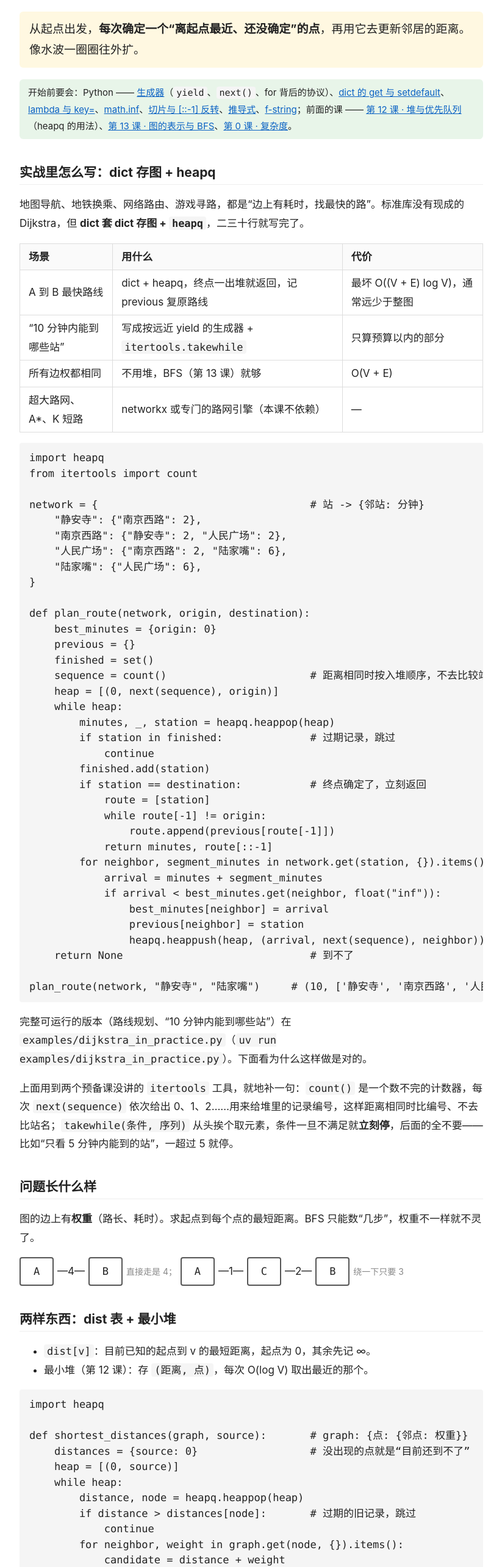
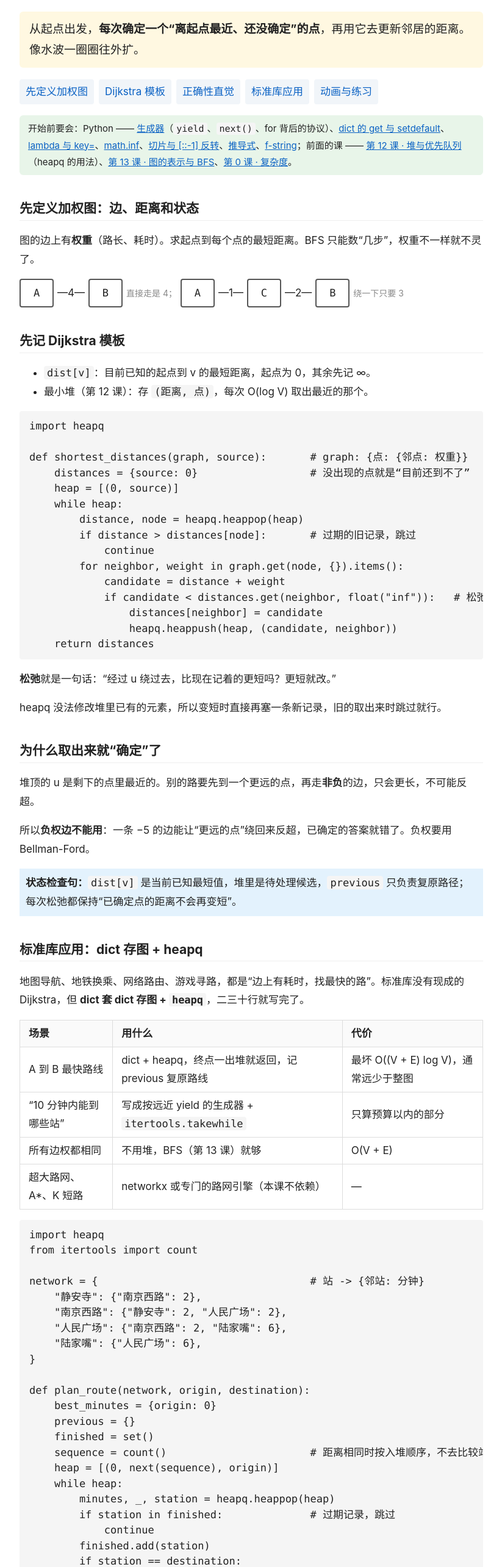
Before and after one commit to redreamality/2026-11_algorithms, a plain HTML site: page lessons/16-dijkstra.html in a window 1280 px wide. Shown: the part 140-2709 px from the top of the page at 61% size, without its empty margins (228-1051 px from the left). Drawn offline with Linux system fonts and the light colour scheme.

Commit message:
reorganize lesson 16-dijkstra

```diff
--- a/lessons/16-dijkstra.html
+++ b/lessons/16-dijkstra.html
@@ -15,15 +15,62 @@
   .graph .edge.relax { stroke: #e65100; stroke-width: 5; }
   .graph .edge.nope { stroke: #999; stroke-width: 5; stroke-dasharray: 6 4; }
   .box.fixed { background: #c8e6c9; border-color: #2e7d32; }
+  .lesson-route { display: flex; gap: 8px; flex-wrap: wrap; margin: 12px 0 18px; }
+  .lesson-route a { background: #f1f5f9; padding: 5px 10px; border-radius: 4px; text-decoration: none; }
+  .template-note { margin: 8px 0; padding: 8px 10px; background: #e3f2fd; }
 </style>
 </head>
 <body>
 <p><a href="index.html">← 目录</a></p>
 <h1>第 16 课 · 最短路径（Dijkstra）</h1>
 <p class="one-line">从起点出发，<b>每次确定一个“离起点最近、还没确定”的点</b>，再用它去更新邻居的距离。像水波一圈圈往外扩。</p>
+<nav class="lesson-route" aria-label="本课内容">
+  <a href="#model">先定义加权图</a>
+  <a href="#template">Dijkstra 模板</a>
+  <a href="#correctness">正确性直觉</a>
+  <a href="#practice">标准库应用</a>
+  <a href="#demo">动画与练习</a>
+</nav>
 <p class="prereq">开始前要会：Python —— <a href="python-basics.html#generator">生成器</a>（<code>yield</code>、<code>next()</code>、for 背后的协议）、<a href="python-basics.html#dict-tools">dict 的 get 与 setdefault</a>、<a href="python-basics.html#lambda-key">lambda 与 key=</a>、<a href="python-basics.html#numbers">math.inf</a>、<a href="python-basics.html#loop-tools">切片与 [::-1] 反转</a>、<a href="python-basics.html#comprehension">推导式</a>、<a href="python-basics.html#fstring">f-string</a>；前面的课 —— <a href="12-heap.html">第 12 课 · 堆与优先队列</a>（heapq 的用法）、<a href="13-graph-traversal.html">第 13 课 · 图的表示与 BFS</a>、<a href="00-complexity.html">第 0 课 · 复杂度</a>。</p>
 
-<h2>实战里怎么写：dict 存图 + heapq</h2>
+<h2 id="model">先定义加权图：边、距离和状态</h2>
+<p>图的边上有<b>权重</b>（路长、耗时）。求起点到每个点的最短距离。BFS 只能数“几步”，权重不一样就不灵了。</p>
+<div class="row">
+  <span class="box">A</span><span>—4—</span><span class="box">B</span>
+  <span class="label">直接走是 4；</span>
+  <span class="box">A</span><span>—1—</span><span class="box">C</span><span>—2—</span><span class="box">B</span>
+  <span class="label">绕一下只要 3</span>
+</div>
+
+<h2 id="template">先记 Dijkstra 模板</h2>
+<ul>
+  <li><code>dist[v]</code>：目前已知的起点到 v 的最短距离，起点为 0，其余先记 ∞。</li>
+  <li>最小堆（第 12 课）：存 <code>(距离, 点)</code>，每次 O(log V) 取出最近的那个。</li>
+</ul>
+<pre>import heapq
+
+def shortest_distances(graph, source):       # graph: {点: {邻点: 权重}}
+    distances = {source: 0}                  # 没出现的点就是“目前还到不了”
+    heap = [(0, source)]
+    while heap:
+        distance, node = heapq.heappop(heap)
+        if distance &gt; distances[node]:       # 过期的旧记录，跳过
+            continue
+        for neighbor, weight in graph.get(node, {}).items():
+            candidate = distance + weight
+            if candidate &lt; distances.get(neighbor, float("inf")):   # 松弛：经过 node 去 neighbor 更近
+                distances[neighbor] = candidate
+                heapq.heappush(heap, (candidate, neighbor))
+    return distances</pre>
+<p><b>松弛</b>就是一句话：“经过 u 绕过去，比现在记着的更短吗？更短就改。”</p>
+<p>heapq 没法修改堆里已有的元素，所以变短时直接再塞一条新记录，旧的取出来时跳过就行。</p>
+
+<h2 id="correctness">为什么取出来就“确定”了</h2>
+<p>堆顶的 u 是剩下的点里最近的。别的路要先到一个更远的点，再走<b>非负</b>的边，只会更长，不可能反超。</p>
+<p>所以<b>负权边不能用</b>：一条 −5 的边能让“更远的点”绕回来反超，已确定的答案就错了。负权要用 Bellman-Ford。</p>
+<p class="template-note"><b>状态检查句：</b><code>dist[v]</code> 是当前已知最短值，堆里是待处理候选，<code>previous</code> 只负责复原路径；每次松弛都保持“已确定点的距离不会再变短”。</p>
+
+<h2 id="practice">标准库应用：dict 存图 + heapq</h2>
 <p>地图导航、地铁换乘、网络路由、游戏寻路，都是“边上有耗时，找最快的路”。标准库没有现成的 Dijkstra，但 <b>dict 套 dict 存图 + <code>heapq</code></b>，二三十行就写完了。</p>
 <table>
   <tr><th>场景</th><th>用什么</th><th>代价</th></tr>
@@ -53,7 +100,7 @@ def plan_route(network, origin, destination):
         if station in finished:              # 过期记录，跳过
             continue
         finished.add(station)
-        if station == destination:           # 终点确定了，立刻返回
+        if station == destination:
             route = [station]
             while route[-1] != origin:
                 route.append(previous[route[-1]])
@@ -64,47 +111,10 @@ def plan_route(network, origin, destination):
                 best_minutes[neighbor] = arrival
                 previous[neighbor] = station
                 heapq.heappush(heap, (arrival, next(sequence), neighbor))
-    return None                              # 到不了
-
-plan_route(network, "静安寺", "陆家嘴")     # (10, ['静安寺', '南京西路', '人民广场', '陆家嘴'])</pre>
+    return None</pre>
+<p><code>plan_route(network, "静安寺", "陆家嘴")</code> 会得到 <code>(10, ['静安寺', '南京西路', '人民广场', '陆家嘴'])</code>。</p>
 <p>完整可运行的版本（路线规划、“10 分钟内能到哪些站”）在 <code>examples/dijkstra_in_practice.py</code>（<code>uv run examples/dijkstra_in_practice.py</code>）。下面看为什么这样做是对的。</p>
 <p>上面用到两个预备课没讲的 <code>itertools</code> 工具，就地补一句：<code>count()</code> 是一个数不完的计数器，每次 <code>next(sequence)</code> 依次给出 0、1、2……用来给堆里的记录编号，这样距离相同时比编号、不去比站名；<code>takewhile(条件, 序列)</code> 从头挨个取元素，条件一旦不满足就<b>立刻停</b>，后面的全不要——比如“只看 5 分钟内能到的站”，一超过 5 就停。</p>
-
-<h2>问题长什么样</h2>
-<p>图的边上有<b>权重</b>（路长、耗时）。求起点到每个点的最短距离。BFS 只能数“几步”，权重不一样就不灵了。</p>
-<div class="row">
-  <span class="box">A</span><span>—4—</span><span class="box">B</span>
-  <span class="label">直接走是 4；</span>
-  <span class="box">A</span><span>—1—</span><span class="box">C</span><span>—2—</span><span class="box">B</span>
-  <span class="label">绕一下只要 3</span>
-</div>
-
-<h2>两样东西：dist 表 + 最小堆</h2>
-<ul>
-  <li><code>dist[v]</code>：目前已知的起点到 v 的最短距离，起点为 0，其余先记 ∞。</li>
-  <li>最小堆（第 12 课）：存 <code>(距离, 点)</code>，每次 O(log V) 取出最近的那个。</li>
-</ul>
-<pre>import heapq
-
-def shortest_distances(graph, source):       # graph: {点: {邻点: 权重}}
-    distances = {source: 0}                  # 没出现的点就是“目前还到不了”
-    heap = [(0, source)]
-    while heap:
-        distance, node = heapq.heappop(heap)
-        if distance &gt; distances[node]:       # 过期的旧记录，跳过
-            continue
-        for neighbor, weight in graph.get(node, {}).items():
-            candidate = distance + weight
-            if candidate &lt; distances.get(neighbor, float("inf")):   # 松弛：经过 node 去 neighbor 更近
-                distances[neighbor] = candidate
-                heapq.heappush(heap, (candidate, neighbor))
-    return distances</pre>
-<p><b>松弛</b>就是一句话：“经过 u 绕过去，比现在记着的更短吗？更短就改。”</p>
-<p>heapq 没法修改堆里已有的元素，所以变短时直接再塞一条新记录，旧的取出来时跳过就行。</p>
-
-<h2>为什么取出来就“确定”了</h2>
-<p>堆顶的 u 是剩下的点里最近的。别的路要先到一个更远的点，再走<b>非负</b>的边，只会更长，不可能反超。</p>
-<p>所以<b>负权边不能用</b>：一条 −5 的边能让“更远的点”绕回来反超，已确定的答案就错了。负权要用 Bellman-Ford。</p>
 
 <h2>复杂度</h2>
 <table>
@@ -114,7 +124,7 @@ def shortest_distances(graph, source):       # graph: {点: {邻点: 权重}}
   <tr><th>合计</th><th>O((V + E) log V)</th></tr>
 </table>
 
-<h2>动手玩</h2>
+<h2 id="demo">动手玩</h2>
 <p>点<b>从 A 出发</b>。橙色粗线是正在松弛、成功变短的边，灰色虚线是“试了但没变短”。注意 B：先被记成 4，经过 C 又改成 3，于是堆里留下一条过期的 (4, B)。</p>
 <div class="demo" id="dijkstra"></div>
 
```
